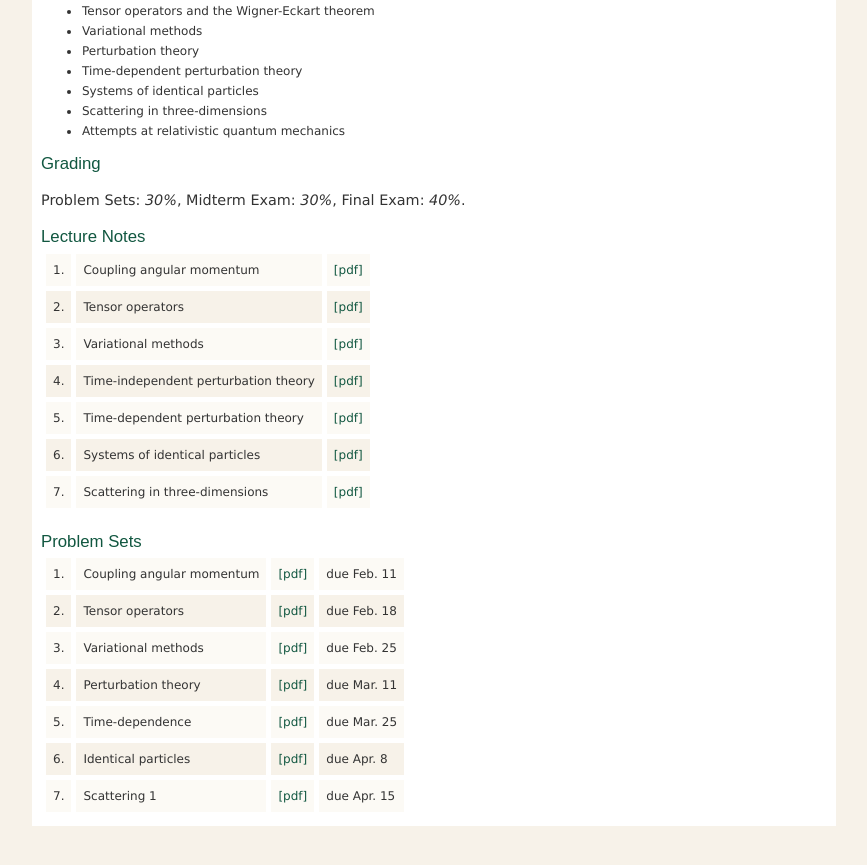
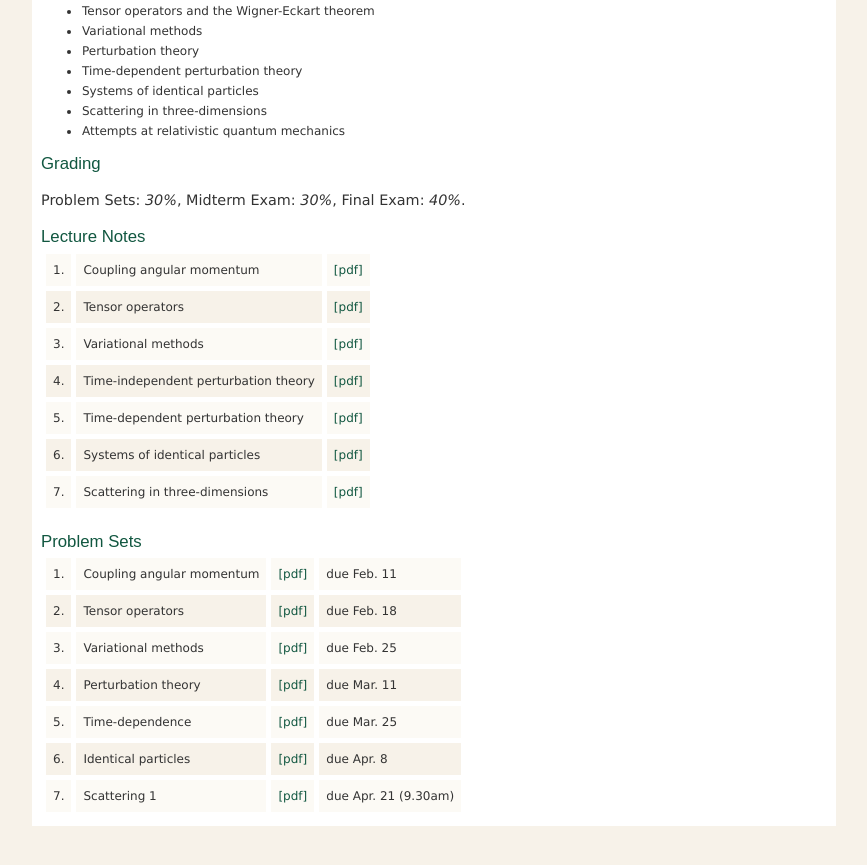
Before and after one commit to jozefdudek/personal_website, a Jekyll site: the page built from Phys622.html, in a window 1280 px wide and 900 px high, scrolled down 1697 px. Shown: the top 865 px of the window, without its empty margins (192-1059 px from the left). Built offline with Jekyll 4.4.1, drawn with Linux system fonts in a browser that asks for light colours.

Commit message:
deadline edit

```diff
--- a/Phys622.html
+++ b/Phys622.html
@@ -222,7 +222,7 @@ variable theory.</p>
     <td class="highlights">
       <a href="https://wm1693.box.com/s/hr713z3ps9iwd8xgir1vx9u08sksfxkc">[pdf]</a>
     </td>
-    <td class="highlights">due Apr. 15</td>
+    <td class="highlights">due Apr. 21 (9.30am)</td>
   </tr>
 
 
```
